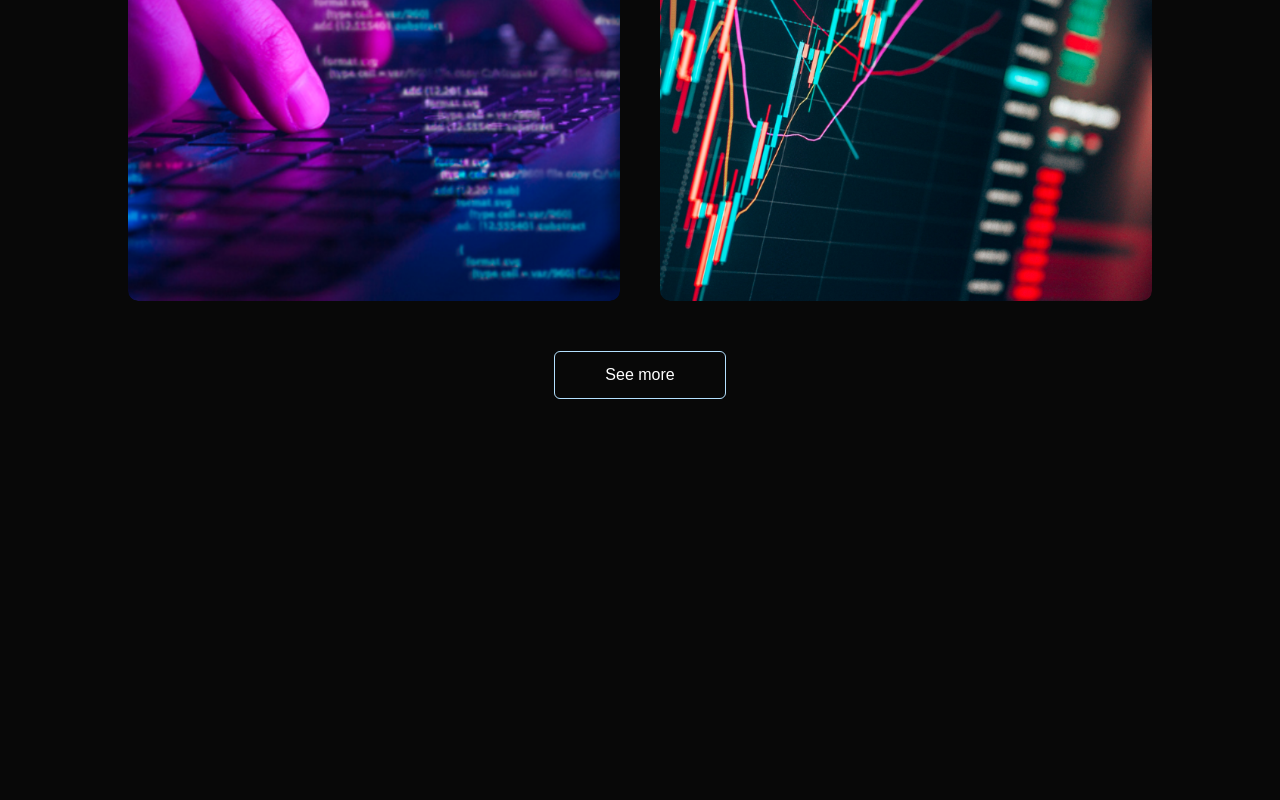
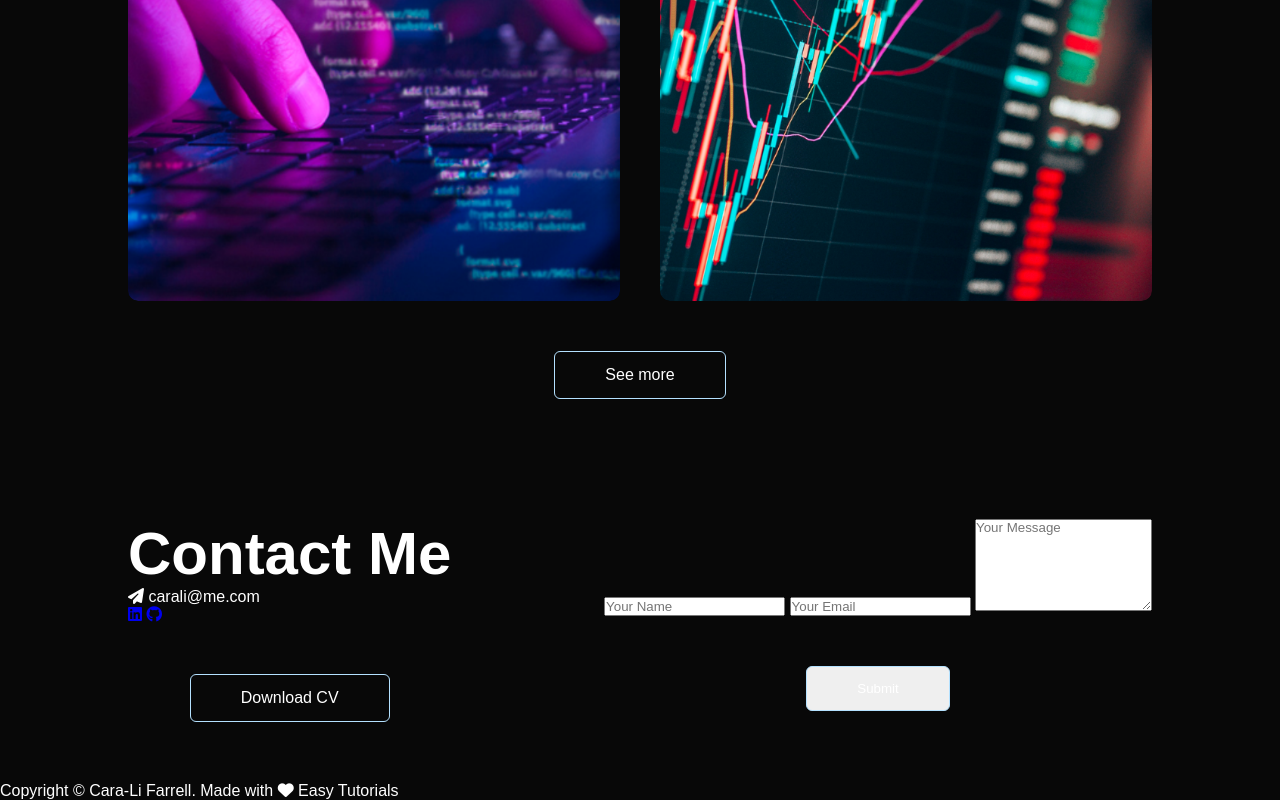
Before and after one commit to caralifarrell/caralifarrell.github.io, a plain HTML site: page index.html in a window 1280 px wide. Shown: the part 1826-2626 px from the top of the page. Before the commit the page ends 2335 px from the top, so only its background shows below. Drawn offline with Linux system fonts and the light colour scheme.

Commit message:
Add files via upload

```diff
--- a/index.html
+++ b/index.html
@@ -13,12 +13,14 @@
         <div class="container">
             <nav>
                 <img src="images/logo.png" class="logo">
-                <ul>
+                <ul id="sidemenu">
                     <li><a href="#">Home</a></li>
                     <li><a href="#">About</a></li>
                     <li><a href="#">Portfolio</a></li>
                     <li><a href="#">Contact</a></li>
+                    <i class="fas fa-times"></i>
                 </ul>
+                <i class="fas fa-bars"></i>
             </nav>
             <div class="header-text">
                 <p>Business Analytics & Finance Student @McGill University</p>
@@ -86,7 +88,7 @@
                 <div class="work">
                     <img src="images/work-2.png">
                     <div class="layer">
-                        <h3>Meme Stock Regression Analysis</h3>
+                        <h3>Exploratory Data Analysis: Meme Stock Regression Analysis</h3>
                         <p>In progress...</p>
                         <a href="#"><i class="fa-solid fa-up-right-from-square"></i></a>
                     </div>
@@ -96,6 +98,34 @@
         </div>
     </div>
     <!----------------------------contact---------------------------->
+
+<div id="contact">
+    <div class="container">
+        <div class="row">
+            <div class="contact-left">
+                <h1 class="sub-title">Contact Me</h1>
+                <p><i class="fa-solid fa-paper-plane"></i> carali@me.com</p>
+                <div class="social-icons">
+                    <a href="https://www.linkedin.com/in/caralifarrell/"><i class="fa-brands fa-linkedin"></i></a>
+                    <a href="https://github.com/caralifarrell"><i class="fa-brands fa-github"></i></i></a>
+                </div>
+                <a href="images/my-csv.pdf" download class="btn btn2">Download CV</a>
+            </div>
+            <div class="contact-right">
+                <form>
+                    <input type="text" name="Name" placeholder="Your Name" required>
+                    <input type="email" name="email" placeholder="Your Email" required>
+                    <textarea name="Message" rows="6" placeholder="Your Message"></textarea>
+                    <button type="submit" class="btn btn2">Submit</button>
+                </form>
+            </div>
+        </div>
+    </div>
+    <div class="copyright">
+        <p>Copyright © Cara-Li Farrell. Made with <i class="fa-solid fa-heart"></i> Easy Tutorials</p>
+    </div>
+</div>
+
 <script>
 
     var tablinks = document.getElementsByClassName("tab-links");
```
